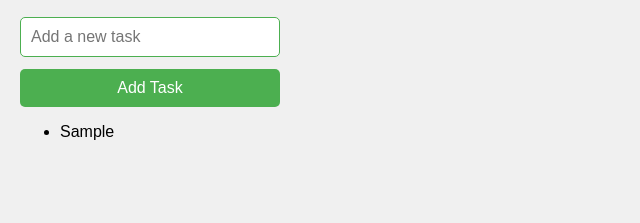
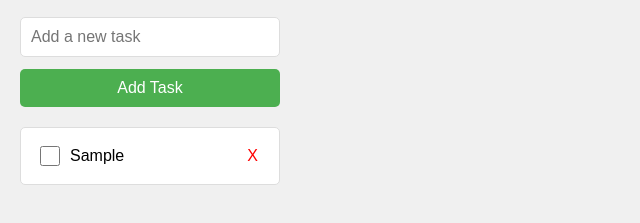
Before and after one commit to mtan9865/Daily_Planner, a browser extension: page index.html in a window 1280 px wide. Both pictures are taken after typing "Sample" into the empty fields and a click on the button "Add Task". Shown: the part 81-304 px from the top of the page, without its empty margins (0-640 px from the left). Drawn offline with Linux system fonts and the light colour scheme.

Commit message:
Major fixes

```diff
--- a/script.js
+++ b/script.js
@@ -1,63 +1,25 @@
-let ulEl = document.getElementById("ul-el")
+let taskList = document.getElementById("ul-el")
 const errorMsg = document.getElementById("error-msg")
 const inputEl = document.getElementById("taskInput")
 const inputBtnEl = document.getElementById("addTaskButton")
-let taskList = getTasksFromLocalStorage()
+let taskArray = getTasksFromLocalStorage()
+
+inputEl.focus()
 
 function getTasksFromLocalStorage() {
-    return JSON.parse(localStorage.getItem("taskList")) || []
+    return JSON.parse(localStorage.getItem("taskArray")) || []
 }
 
 function updateTasksInLocalStorage() {
-    localStorage.setItem("taskList", JSON.stringify(taskList))
+    localStorage.setItem("taskArray", JSON.stringify(taskArray))
 }
-
-function displayList() {
-    ulEl.innerHTML = ""
-
-    for (let i = 0; i < taskList.length; i++) {
-        ulEl.innerHTML += "<li>" + taskList[i] + "</li>"
-    }
-}
-displayList()
-
-inputBtnEl.addEventListener("click", function() {
-    let removedWhiteSpace = inputEl.value.trim()
-
-    if (removedWhiteSpace === "") {
-        errorMsg.textContent = "Please enter a new task."
-    } else {
-        errorMsg.textContent = ""
-        taskList.push(removedWhiteSpace)
-        updateTasksInLocalStorage()
-        displayList()
-        inputEl.value = ""
-    }
-    inputEl.focus()
-})
-
-inputEl.addEventListener("keypress", function(event) {
-    let removedWhiteSpace = inputEl.value.trim()
-
-    if (removedWhiteSpace === "") {
-        errorMsg.textContent = "Please enter a new task."
-    } if (event.key === "Enter") {
-        // event.preventDefault()
-        errorMsg.textContent = ""
-        taskList.push(removedWhiteSpace)
-        updateTasksInLocalStorage()
-        displayList()
-        inputEl.value = ""
-    }
-    inputEl.focus()
-})
 
 function createTask(taskText) {
     return {text: taskText, completed: false}
 }
 
 function deleteTask(index) {
-    taskList.splice(index, 1)
+    taskArray.splice(index, 1)
     updateTasksInLocalStorage()
 }
 
@@ -96,20 +58,48 @@ function createTaskElement(taskObj) {
 }
 
 function renderTasks() {
-    const taskList = document.getElementById("ul-el")
     taskList.innerHTML = ""
-    for (let i=0; i,taskList.length; i++) {
-        const taskElement = createTaskElement(taskList[i])
+
+    for (let i=0; i,taskArray.length; i++) {
+        const taskElement = createTaskElement(taskArray[i])
         taskList.appendChild(taskElement)
     }
 }
 
-addTaskButton.addEventListener("click", function() {
-    const taskText = taskInput.value
-    if(taskText==="") return
-    const newTask = createTask(taskText)
-    taskList.push(newTask)
-    updateTasksInLocalStorage()
+inputBtnEl.addEventListener("click", function() {
+    let removedWhiteSpace = inputEl.value.trim()
+
+    if (removedWhiteSpace === "") {
+        errorMsg.textContent = "Please enter a new task."
+    } else {
+        errorMsg.textContent = ""
+        const newTask = createTask(removedWhiteSpace)
+        taskArray.push(newTask)
+        updateTasksInLocalStorage()
+        inputEl.value = ""
+        renderTasks()
+    }
+    inputEl.focus()
+})
+
+inputEl.addEventListener("keypress", function(event) {
+
+    if (event.key === "Enter") {
+        let removedWhiteSpace = inputEl.value.trim()
+
+        if (removedWhiteSpace === "") {
+            errorMsg.textContent = "Please enter a new task."
+        } else {
+            // event.preventDefault()
+            errorMsg.textContent = ""
+            const newTask = createTask(removedWhiteSpace)
+            taskArray.push(newTask)
+            updateTasksInLocalStorage()
+            inputEl.value = ""
+            renderTasks()
+        }
+    }
+    inputEl.focus()
 })
 
 renderTasks()
--- a/style.css
+++ b/style.css
@@ -49,7 +49,7 @@ h1 {
   background-color: #45a049;
 }
 
-#taskList {
+#ul-el {
   margin-top: 20px;
   padding: 0;
   list-style: none;
```
